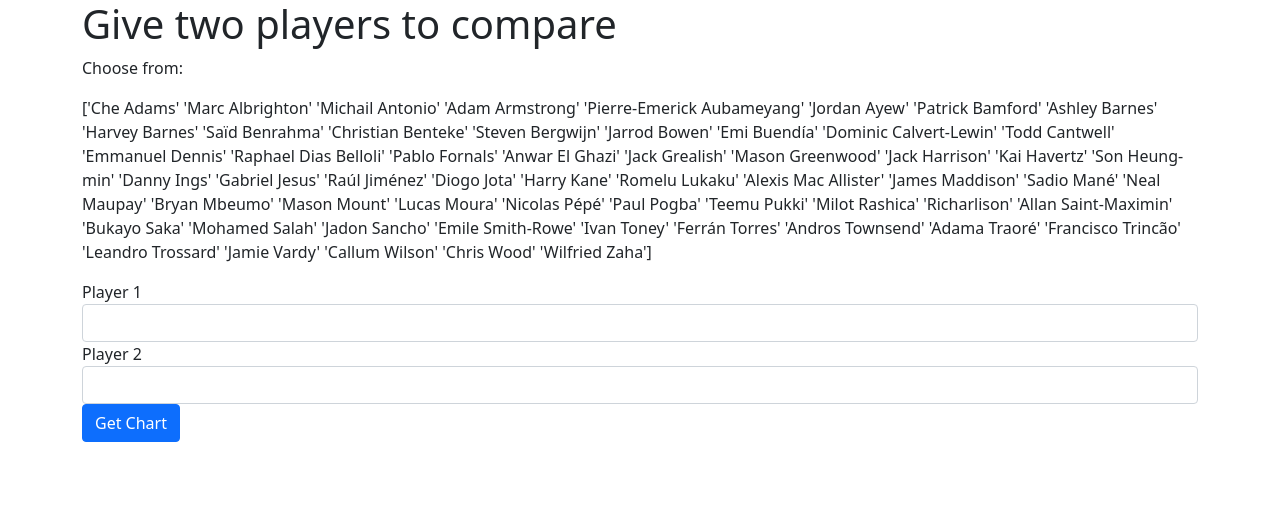
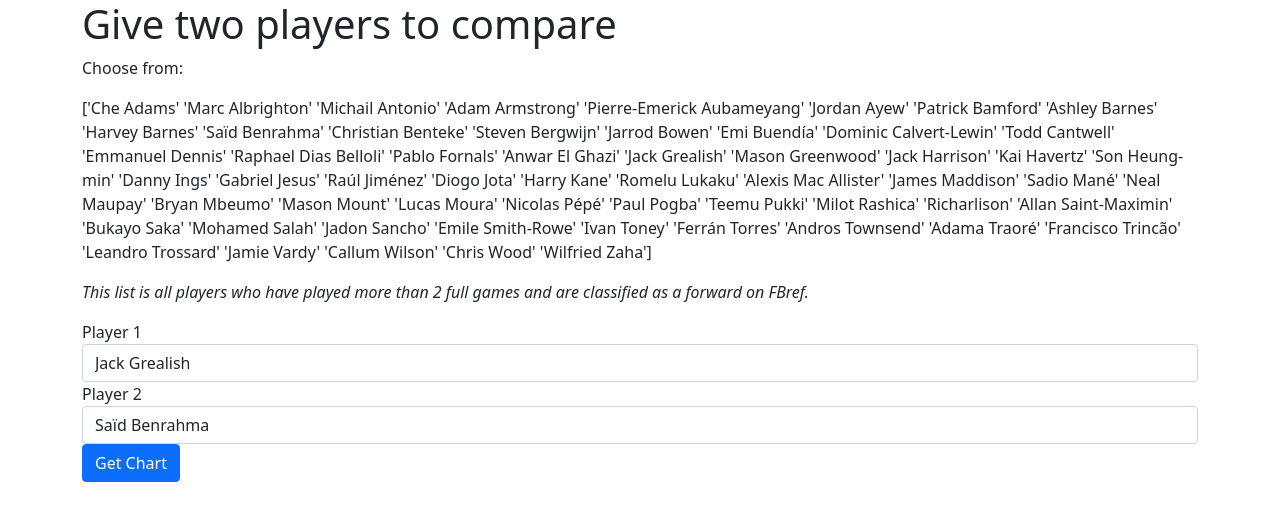
Before and after one commit to ptear/footie-radar-site, a Flask app: page / in a window 1280 px wide. Shown: the top 521 px of the page. Run offline with Flask 2, Linux system fonts and the light colour scheme; some libraries are stand-ins or nearby versions.

Commit message:
give random players as placeholders and error message

```diff
--- a/main.py
+++ b/main.py
@@ -4,6 +4,7 @@ from forms import SubmitPlayers
 from mplsoccer import FontManager
 from chart import chart_maker
 import pandas as pd
+import random
 
 URL4 = 'https://github.com/googlefonts/roboto/blob/main/src/hinted/Roboto-Thin.ttf?raw=true'
 robotto_thin = FontManager(URL4)
@@ -33,12 +34,23 @@ Bootstrap(app)
 
 @app.route('/', methods=['GET', 'POST'])
 def home():
-    form = SubmitPlayers()
+    random_player_1 = random.choice(players)
+    random_player_2 = random.choice(players)
+    while random_player_1 == random_player_2:
+        random_player_2 = random.choice(players)
+    form = SubmitPlayers(
+        player_1=random_player_1,
+        player_2=random_player_2
+    )
     if form.validate_on_submit():
         player_1 = form.player_1.data
         player_2 = form.player_2.data
-        chart_maker(player_1, player_2, df, robotto_thin, robotto_regular, robotto_bold)
-        return redirect(url_for("result"))
+        try:
+            chart_maker(player_1, player_2, df, robotto_thin, robotto_regular, robotto_bold)
+            return redirect(url_for("result"))
+        except IndexError:
+            flash(f"Player(s) not in list", 'info')
+            return render_template("index.html", form=form, players=players)
     return render_template("index.html", form=form, players=players)
 
 
--- a/templates/index.html
+++ b/templates/index.html
@@ -13,10 +13,23 @@
 <body>
 
 <section id="form">
+    <div class="container">
+    {% with messages = get_flashed_messages(with_categories=true) %}
+    <!-- Categories: success (green), info (blue), warning (yellow), danger (red) -->
+      {% if messages %}
+        {% for category, message in messages %}
+          <div class="alert alert-{{ category }} alert-dismissible" role="alert">
+          <!-- <strong>Title</strong> --> {{ message }}
+          </div>
+        {% endfor %}
+    {% endif %}
+    {% endwith %}
+    </div>
     <div class="container-sm">
         <h1>Give two players to compare</h1>
         <p>Choose from:</p>
         <p>{{ players }}</p>
+        <p><em>This list is all players who have played more than 2 full games and are classified as a forward on FBref.</em></p>
         {{ wtf.quick_form(form, novalidate=True, button_map={"submit": "primary"}) }}
     </div>
 </section>
```
Also changed, not shown: static/images/radar.jpg.
